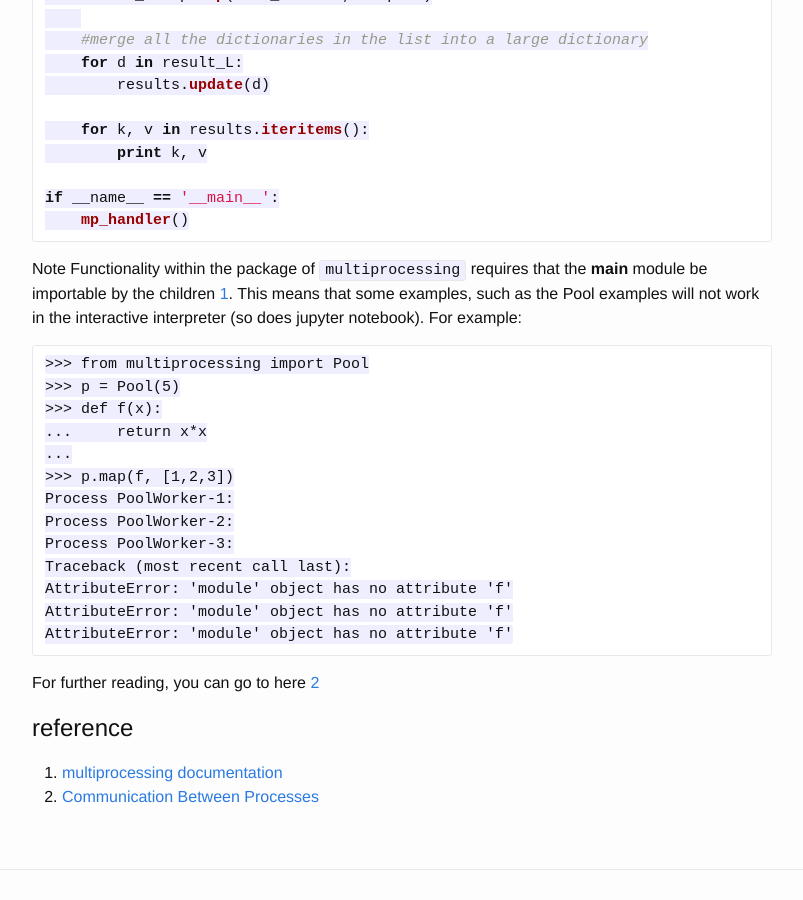
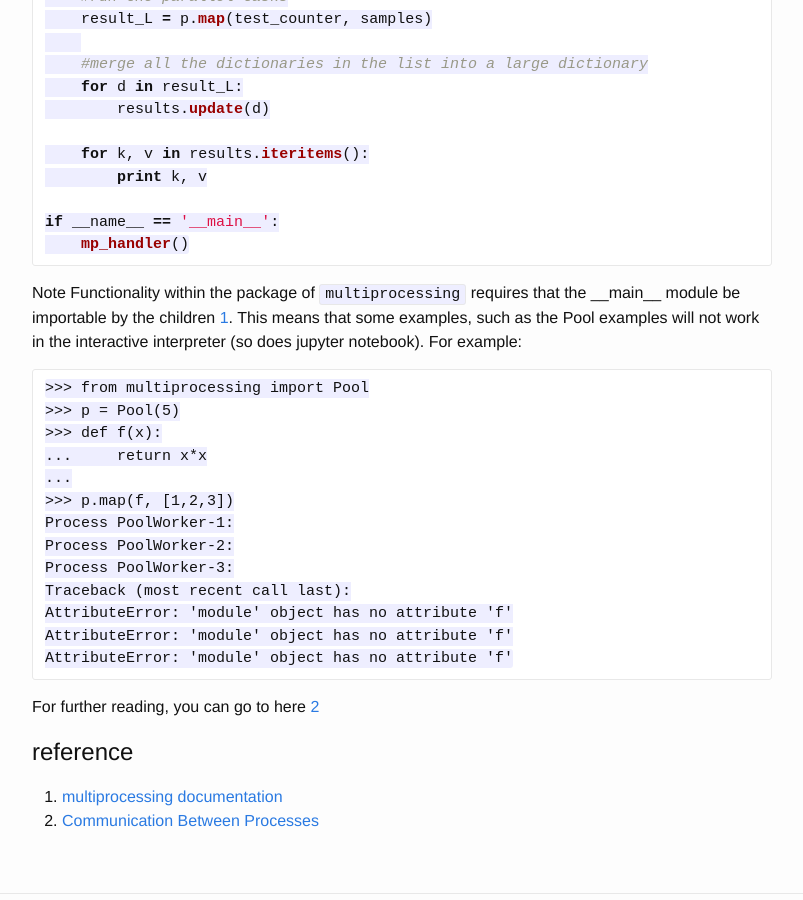
Before and after one commit to juvion/juvion.github.io, a Jekyll site: the page built from _posts/2016-09-20-Multiprocessing_with_Python.md, in a window 1280 px wide and 900 px high, scrolled down 2688 px. Shown: the whole window, without its empty margins (238-1041 px from the left). Built offline with Jekyll 4.4.1, drawn with Linux system fonts in a browser that asks for light colours; Markdown is read by kramdown in place of the engine named in the settings; some of the changed text lies outside the part shown.

````diff
--- a/_posts/2016-09-20-Multiprocessing_with_Python.md
+++ b/_posts/2016-09-20-Multiprocessing_with_Python.md
@@ -206,7 +206,7 @@ if __name__ == '__main__':
     mp_handler()
 ```
 
-Note Functionality within the package of `multiprocessing` requires that the __main__ module be importable by the children [1](https://docs.python.org/2/library/multiprocessing.html#multiprocessing-programming). This means that some examples, such as the Pool examples will not work in the interactive interpreter (so does jupyter notebook). For example:
+Note Functionality within the package of `multiprocessing` requires that the \__main__ module be importable by the children [1](https://docs.python.org/2/library/multiprocessing.html#multiprocessing-programming). This means that some examples, such as the Pool examples will not work in the interactive interpreter (so does jupyter notebook). For example:
 
 ```
 >>> from multiprocessing import Pool
````
